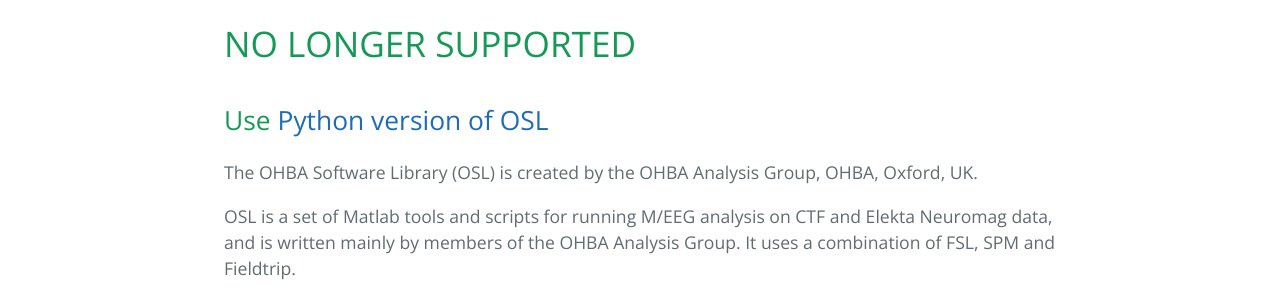
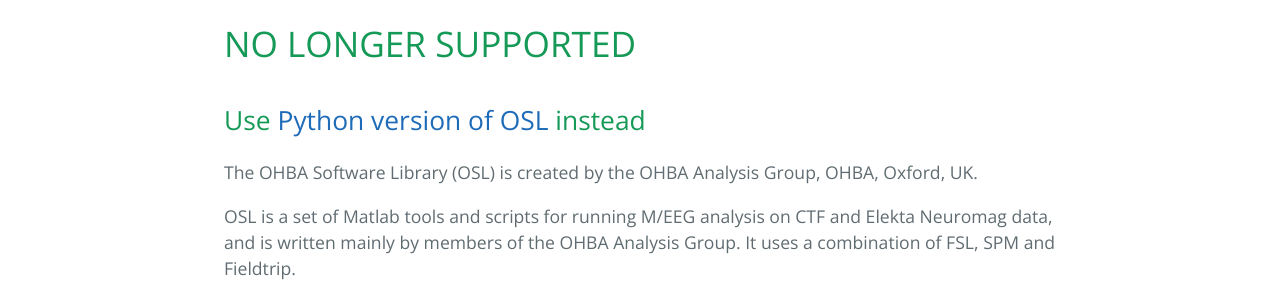
Before and after one commit to OHBA-analysis/osl-docs, a Jekyll site: the page built from index.md, in a window 1280 px wide. Shown: the part 468-768 px from the top of the page. Built offline with Jekyll 4.4.1, drawn with Linux system fonts in a browser that asks for light colours.

Commit message:
Update index.md

```diff
--- a/index.md
+++ b/index.md
@@ -6,7 +6,7 @@
 NO LONGER SUPPORTED
 ===================
 
-## Use [Python version of OSL](https://github.com/OHBA-analysis/osl)
+## Use [Python version of OSL](https://github.com/OHBA-analysis/osl) instead
 
 The OHBA Software Library (OSL) is created by the OHBA Analysis Group, OHBA, Oxford, UK.
 
```
